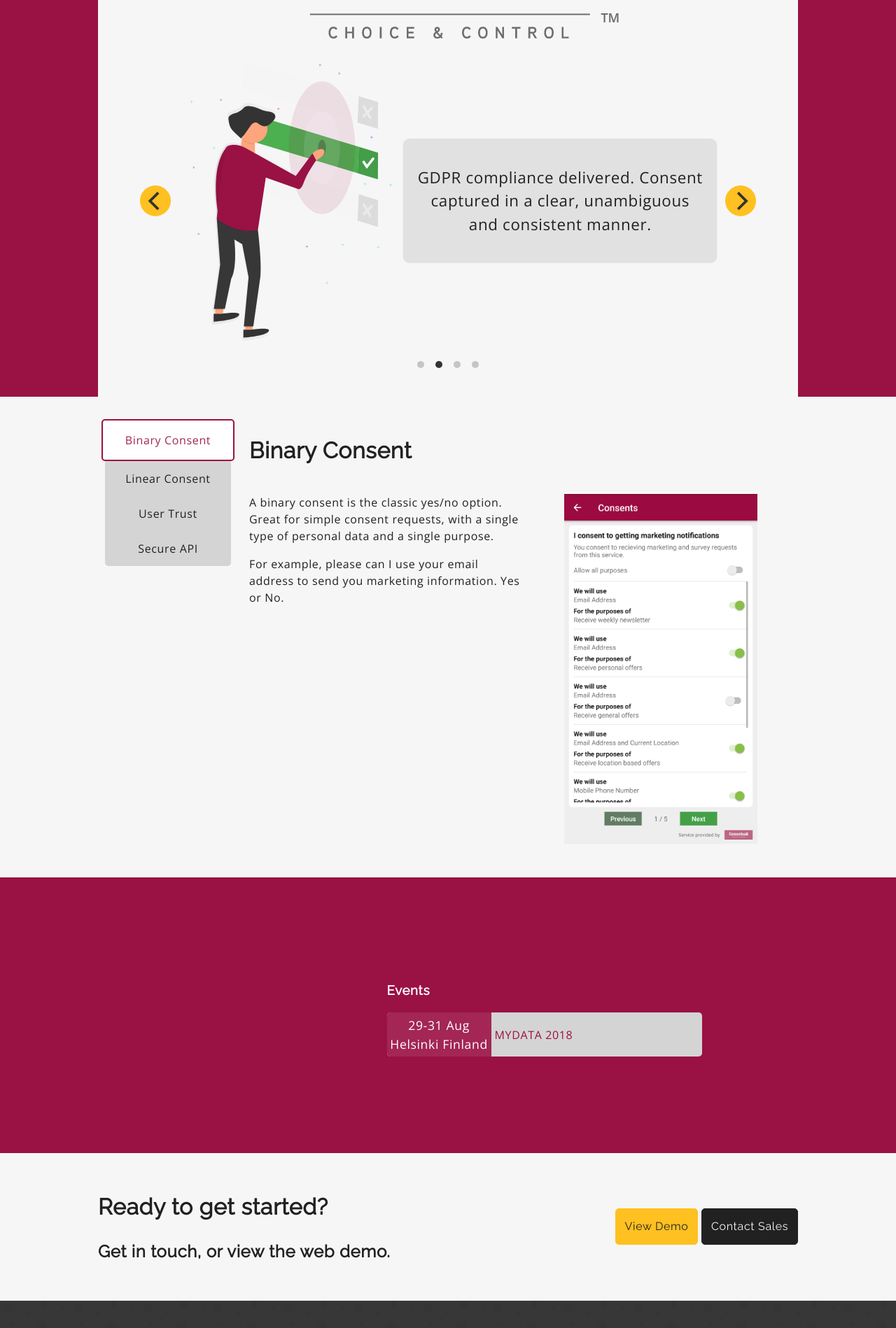
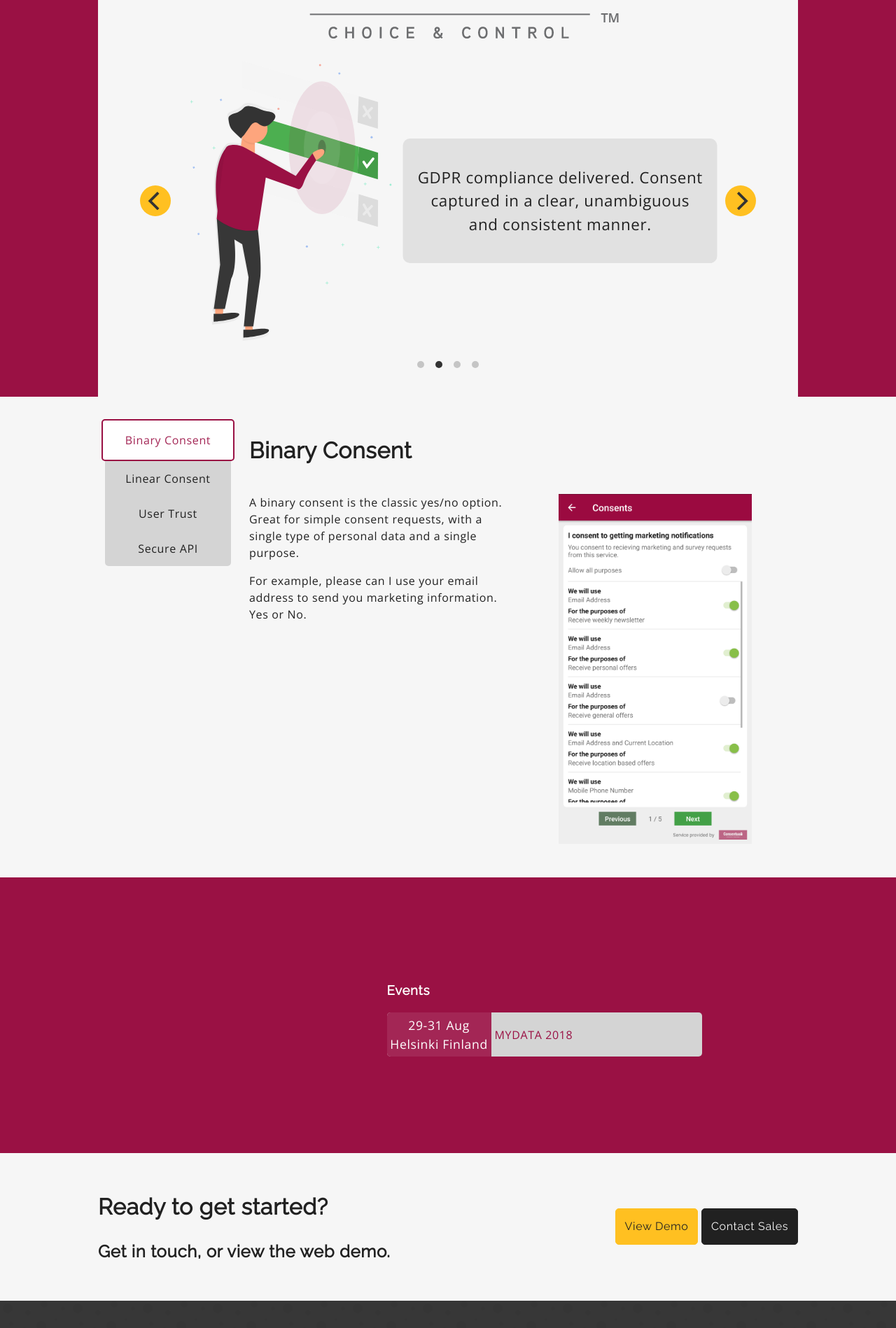
Before and after one commit to Consentua/consentua.github.io_old, a Jekyll site: the page built from index.html, in a window 1280 px wide. Shown: the part 1020-2918 px from the top of the page at 70% size. Built offline with Jekyll 4.4.1, drawn with Linux system fonts in a browser that asks for light colours; nearby versions of some CDN libraries; library files that are not in the unit come from our copies; comment, search, counter and statistics services are not loaded.

Commit message:
css prefix and beautify

```diff
--- a/_includes/feature_slides.html
+++ b/_includes/feature_slides.html
@@ -81,7 +81,7 @@
 
     .feature-content span {
         max-width: 100%;
-        min-width: 50%;
+        /* min-width: 50%; */
         -webkit-box-flex: 1;
         -ms-flex: 1;
         flex: 1;
```
